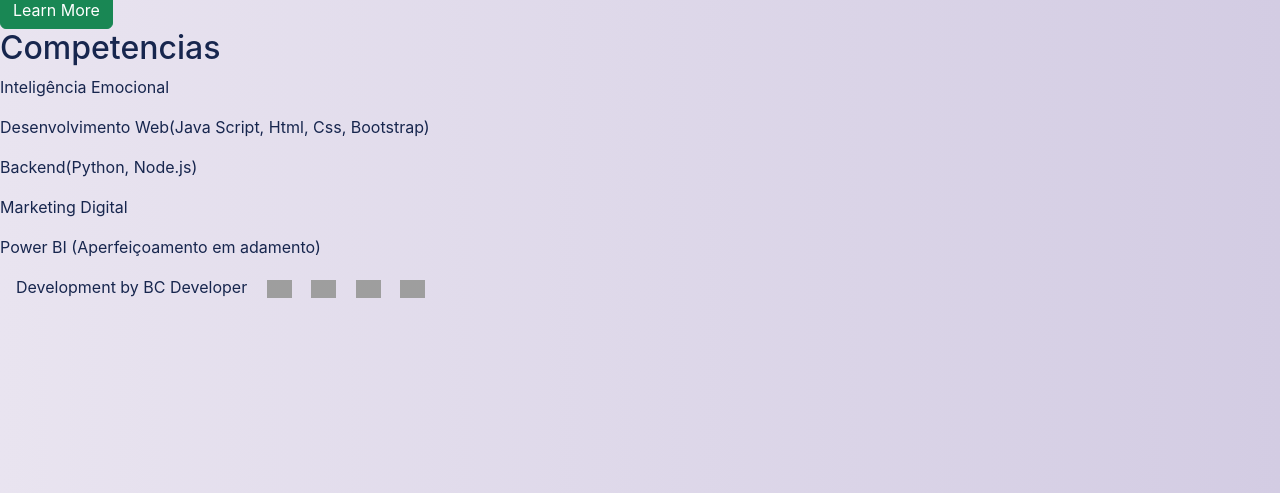
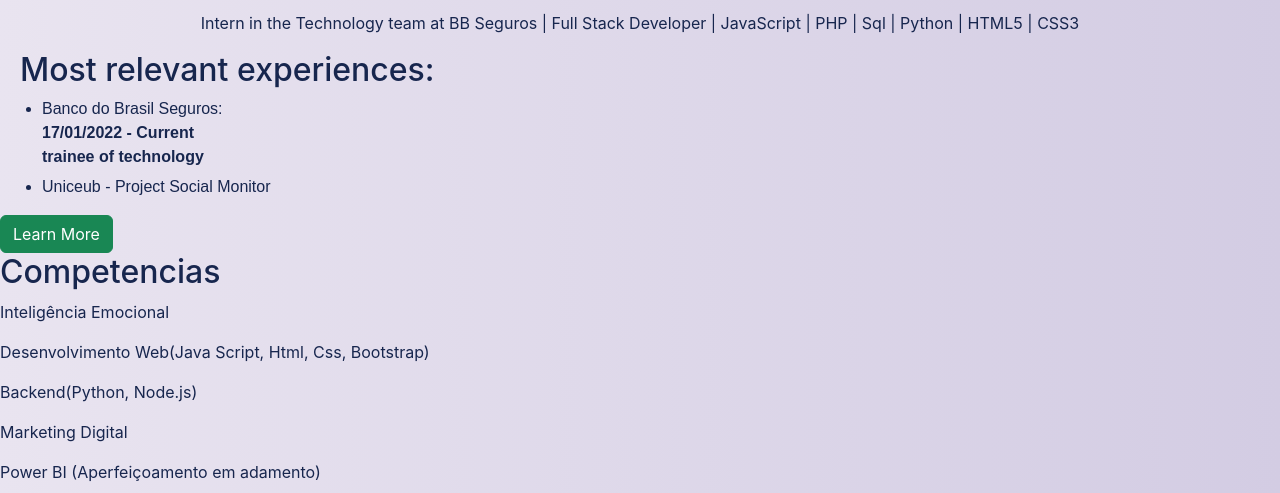
Before and after one commit to Bruno-Ces4r/About-Me, a PHP site: page /resume.php in a window 1280 px wide. Shown: the part 253-746 px from the top of the page. Run offline with PHP 8.4, Linux system fonts and the light colour scheme; grey boxes are pictures that could not be loaded.

Commit message:
att aplicação

```diff
--- a/about-me-php/public/css/index.css
+++ b/about-me-php/public/css/index.css
@@ -29,7 +29,7 @@
 
 .left-content{
     max-width:500px;
-    margin-top: 10%;
+    margin-top: 5%;
     margin-left: 5%;
 }
 
@@ -58,7 +58,7 @@
 
 
 .right-content{
-    margin-top: 10%;
+    margin-top: 5%;
     margin-right: 5%;
 }
 
--- a/about-me-php/public/css/resume.css
+++ b/about-me-php/public/css/resume.css
@@ -12,6 +12,36 @@
     font-family: -apple-system, BlinkMacSystemFont, 'Segoe UI', Roboto, Oxygen, Ubuntu, Cantarell, 'Open Sans', 'Helvetica Neue', sans-serif;
 }
 
+.information{
+    text-align: center;
+    margin-top: 10px;
+}
+
+.my-photo{
+    margin-top: 1%;
+    display: flex;
+    justify-content: center;
+
+}
+
+.shadow{
+    background-color: white;
+    border-radius: 50%;
+    padding: 3px;
+}
+
+.perfil-photo{
+    max-width: 150px;
+    border-radius: 50%;
+}
+
+.experiences > h2{
+    margin-top: 1%;
+    margin-left: 20px;
+    text-align: left;
+
+}
+
 
 .development-by{
     padding-left: 1em;
@@ -22,8 +52,9 @@
     max-width: 25px;
 }
 
+
 .empregos{
-    padding-left: 1em;
+    margin-left: 10px;
 }
 
 .empregos > li{
--- a/about-me-php/public/js/valida_contact.js
+++ b/about-me-php/public/js/valida_contact.js
@@ -17,7 +17,7 @@ function validar(evento){
         resultado("Preencha todos os campos por Gentileza!", false);
     }
     if(!nome.trim() || !email.trim() || !oportunidade.trim()){
-        resultado("Não pode enviar com campos em branco", false);
+        resultado("Não é permitido o envio com campos em branco !", false);
     }
     else{
         resultado("Dados Enviados com Sucesso!", true);
--- a/about-me-php/public/resume.php
+++ b/about-me-php/public/resume.php
@@ -13,12 +13,32 @@
 <body class="corpo">
     <?php include_once("./componentes/navbar.php") ?>
 
-    <h1>Adicionar o Curriculo aqui</h1>
+    <section class="my-photo">
+        <div class="shadow">
+            <div class="circle">
+                <img src="./../image/foto-bruno.jpg" alt="oi" class="perfil-photo">
+            </div>
+        </div>
+    </section>
+
     <section>
-        <h3 style="margin-bottom:0.5em;">Most relevant experiences:</h3>
+        <h1 class="information" style="font-size:2.2em;">Bruno César Camargo dos Reis</h1>
+
+        <p class="information">Intern in the Technology team at BB Seguros | Full Stack Developer | JavaScript | PHP | Sql | Python | HTML5 | CSS3 </p>
+    </section>
+
+
+
+    <section class="experiences">
+
+        <h2>Most relevant experiences:</h2>
         <ul class="empregos">
             <li>
-                Banco do Brasil Seguros - Trainee
+                Banco do Brasil Seguros:
+                <br>
+                <b>17/01/2022 - Current</b>
+                <br>
+                <b>trainee of technology</b>
             </li>
             <li>
                 Uniceub - Project Social Monitor
@@ -26,6 +46,8 @@
         </ul>
         <a href="./history.php"><button type='button' class="btn btn-success">Learn More</button></a>
     </section>
+
+
 
     <section>
         <h2>Competencias</h2>
@@ -35,6 +57,8 @@
         <p>Marketing Digital</p>
         <p>Power BI (Aperfeiçoamento em adamento)</p>
     </section>
+
+
 
     <footer class="development-by">
         Development by BC Developer
--- a/about-me-php/src/action/add_admin.php
+++ b/about-me-php/src/action/add_admin.php
@@ -5,11 +5,11 @@
     require_once("./conexao.php");
     $db = conecta();
 
-    if(isset($_POST['username']) && isset($_POST['password'])){
+    if(isset($_POST['matricula']) && isset($_POST['password']) && isset($_POST['nome']) && isset($_POST['email'])){
 
         $nome = $_POST['nome'];
         $email = $_POST['email'];
-        $matricula = $_POST['username'];
+        $matricula = $_POST['matricula'];
         $password = $_POST['password'];
         $dia_inclusao = date("Y-m-d H:i:s");
         $user_add = $_SESSION['matricula'];
--- a/about-me-php/src/action/verificacao.php
+++ b/about-me-php/src/action/verificacao.php
@@ -26,5 +26,4 @@
         #Vou Retornar um erro pra ele e deixar ele na mesma página
         header("Location:./../login/login.php");
     }
-
 ?>
--- a/about-me-php/src/admin-componentes/navbar.php
+++ b/about-me-php/src/admin-componentes/navbar.php
@@ -1,8 +1,3 @@
-<?php
-session_start();
-?>
-
-
 <nav class="navegacao">
     <div class="portfolio">
         <a href=""><img src="./../../image/logo-wolf-white.png" alt="logo" class="img-logo"></a> <!--Criar uma logo minha-->
--- a/about-me-php/src/modal/add_admin.php
+++ b/about-me-php/src/modal/add_admin.php
@@ -23,8 +23,8 @@
           </div>
 
           <div class="mb-3">
-            <label for="username" class="form-label">Username:</label>
-            <input type="text" class="form-control" name="username" id="username" placeholder="Username" required>
+            <label for="matricula" class="form-label">Matricula:</label>
+            <input type="text" class="form-control" name="matricula" id="matricula" placeholder="Matricula" required>
           </div>
 
           <div class="mb-3">
--- a/about-me-php/src/modal/remove_admin.php
+++ b/about-me-php/src/modal/remove_admin.php
@@ -13,8 +13,8 @@
         <div class="modal-body">
 
           <div class="mb-3">
-            <label for="nome" class="form-label">Username:</label>
-            <input type="text" class="form-control" name="username" id="username" placeholder="Username" required>
+            <label for="matricula" class="form-label">Matricula:</label>
+            <input type="text" class="form-control" name="matricula" id="matricula" placeholder="matricula" required>
           </div>
         </div>
 
--- a/about-me-php/src/views/home.php
+++ b/about-me-php/src/views/home.php
@@ -1,5 +1,8 @@
 <?php
-session_start();
+
+if(!(session_start())){
+    session_start();
+}
 
 if(!($_SESSION['matricula'])){
     header("location:./../login/login.php");
```
Also changed, not shown: about-me-php/public/contact.php (+22 -3 lines), about-me-php/public/css/contact.css (+10 -5 lines), about-me-php/src/action/remove_admin.php (+4 -4 lines).
